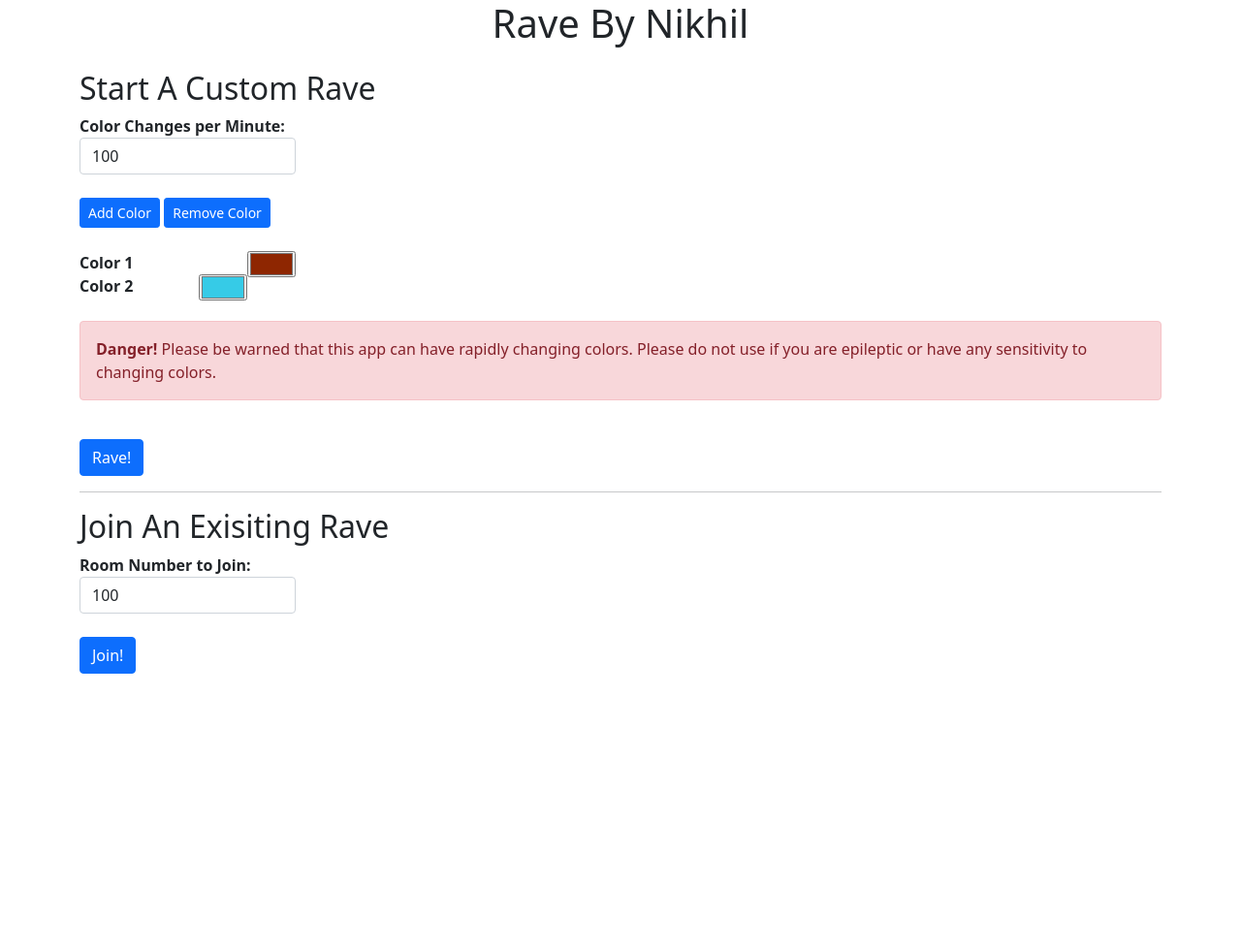
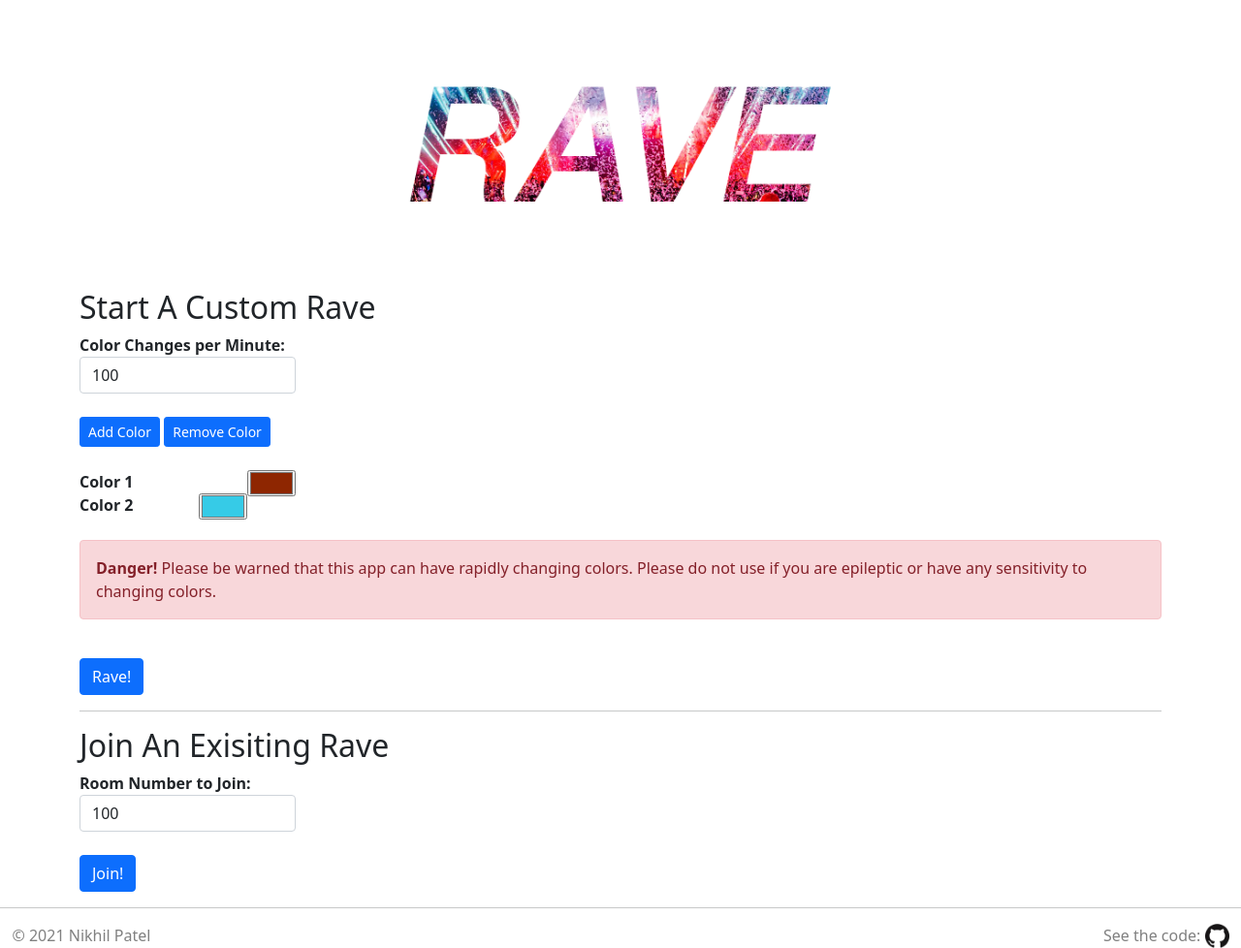
Before and after one commit to NikhilAPatel/RaveApp, a Flask app: page / in a window 1280 px wide. Shown: the whole page at 97% size. Before the commit the page ends 695 px from the top, so only its background shows below. Run offline with Flask 2, Linux system fonts and the light colour scheme; some libraries are stand-ins or nearby versions.

Commit message:
Added icons and footer

```diff
--- a/rooms.txt
+++ b/rooms.txt
@@ -1 +1 @@
-{"829382": {"cpm": 100, "colors": ["28938", "djhf"], "created": 832702, "dead": false}, "doajfsd": {"cpm": 100, "colors": ["28938", "djhf"], "created": 832702, "dead": false}, "60376": {"60376": {"cpm": "100", "colors": ["7effd0", "ccf0be"], "created": 418857, "dead": false, "room_number": 60376}}, "574575": {"574575": {"cpm": "100", "colors": ["9df9c2", "b2abad"], "created": 417944, "dead": false, "room_number": 574575}}, "664049": {"664049": {"cpm": "100", "colors": ["a3dd55", "852a34"], "created": 834558, "dead": false, "room_number": 664049}}, "154631": {"154631": {"cpm": "100", "colors": ["75665c", "80e9e0"], "created": 513929, "dead": false, "room_number": 154631}}, "524740": {"524740": {"cpm": "100", "colors": ["e9051c", "fcab06"], "created": 696941, "dead": false, "room_number": 524740}}, "670334": {"670334": {"cpm": "200", "colors": ["e316ad", "2f31ac", "308aea", "1bdd54"], "created": 400592, "dead": false, "room_number": 670334}}, "670334": {"670334": {"cpm": "100", "colors": ["cdb48e", "c61bea"], "created": 810751, "dead": false, "room_number": 670334}}}
+{"829382": {"cpm": 100, "colors": ["28938", "djhf"], "created": 832702, "dead": false}, "doajfsd": {"cpm": 100, "colors": ["28938", "djhf"], "created": 832702, "dead": false}, "60376": {"60376": {"cpm": "100", "colors": ["7effd0", "ccf0be"], "created": 418857, "dead": false, "room_number": 60376}}, "574575": {"574575": {"cpm": "100", "colors": ["9df9c2", "b2abad"], "created": 417944, "dead": false, "room_number": 574575}}, "664049": {"664049": {"cpm": "100", "colors": ["a3dd55", "852a34"], "created": 834558, "dead": false, "room_number": 664049}}, "154631": {"154631": {"cpm": "100", "colors": ["75665c", "80e9e0"], "created": 513929, "dead": false, "room_number": 154631}}, "524740": {"524740": {"cpm": "100", "colors": ["e9051c", "fcab06"], "created": 696941, "dead": false, "room_number": 524740}}, "670334": {"670334": {"cpm": "100", "colors": ["cdb48e", "c61bea"], "created": 810751, "dead": false, "room_number": 670334}}, "60376": {"60376": {"cpm": "100", "colors": ["5482be", "c35c71", "b1a16a", "bc7aa1"], "created": 86002, "dead": false, "room_number": 60376}}}
--- a/static/css/style.css
+++ b/static/css/style.css
@@ -8,6 +8,10 @@
     margin: auto;
 }
 
+.subtext{
+    color:grey;
+}
+
 .roundedButton{
     border-radius: 10px;
 }
--- a/templates/index.html
+++ b/templates/index.html
@@ -8,6 +8,7 @@
     <script src="https://maxcdn.bootstrapcdn.com/bootstrap/3.4.1/js/bootstrap.min.js"></script>
     <link rel="stylesheet" type="text/css" href="/static/css/style.css"></link>
     <title>Rave</title>
+    <link rel="icon" type="image/png" href="/static/img/RaveLogoRRounded.png"/>
     <script>
         function submit(){
             var cpm = $("#cpm").val();
@@ -88,8 +89,7 @@
 </head>
 <body onload="assignColors()">
 <div class="container">
-    <h1 style="text-align: center; margin:auto">Rave By Nikhil</h1>
-    <br/>
+    <img src="/static/img/RaveLogoFull.png"\ style="width:40%;height:auto;display:block;margin-left:auto;margin-right:auto;">
     <h2>Start A Custom Rave</h2>
     <label for="cpm"><b>Color Changes per Minute:</b></label><input class="form-control input-sm" style="width:20%"type="number" value="100" id = "cpm"/>
     <br/>
@@ -119,5 +119,11 @@
     <br/>
     <input type="button" class="btn btn-primary" value="Join!" onclick="join()"/>
 </div>
+<footer>
+    <hr/>
+    <text class="subtext">&nbsp&nbsp&nbsp<span>&#169</span> 2021 Nikhil Patel</text>
+    <text style="float:right">&nbsp&nbsp&nbsp</text><a href='https://github.com/NikhilAPatel/RaveApp'><img style="float:right;width:25px;height:auto" src='/static/img/GitHub-Mark-120px-plus.png'/></a><text class="subtext" style="text-align:right;float:right;">See the code:&nbsp</text>
+    <br/>
+<footer>
 </body>
 </html>
```
Also changed, not shown: static/img/GitHub-Mark-120px-plus.png (added), static/img/RaveLogoFull.png (added), static/img/RaveLogoR.png (added), static/img/RaveLogoRRounded.png (added).
